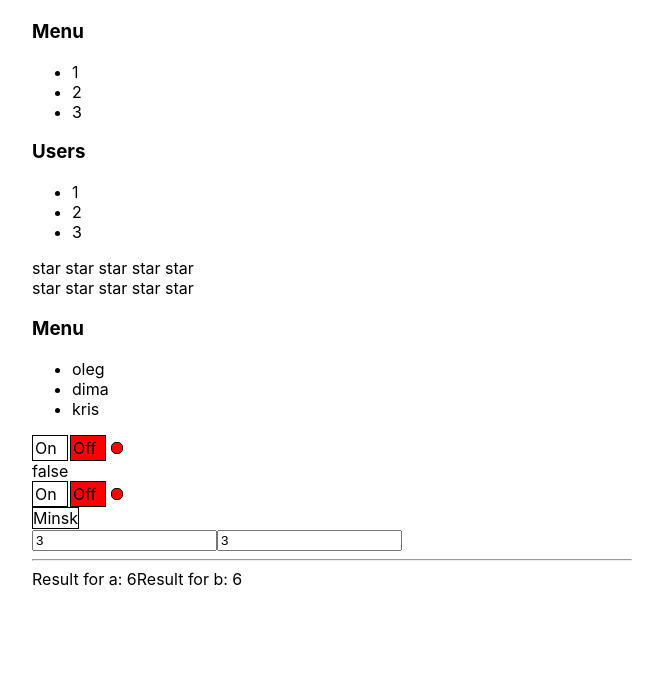
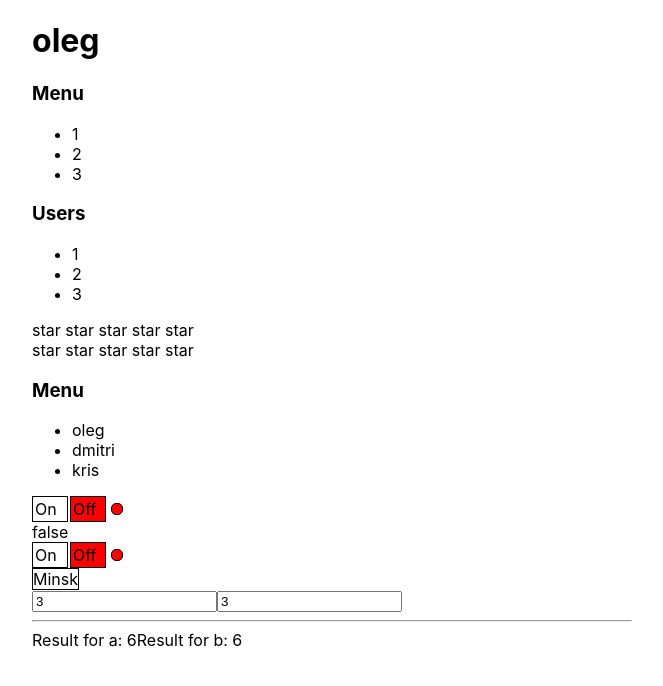
Before and after one commit to oleg-lego-lego/-kabzda_react, a React (Create React App) app: page / in a window 1280 px wide. Shown: the top 686 px of the page, without its empty margins (308-971 px from the left). Built offline with nearby package versions, Linux system fonts and the light colour scheme.

Commit message:
removed errors

```diff
--- a/src/App.tsx
+++ b/src/App.tsx
@@ -24,6 +24,7 @@ function App() {
 
     return (
         <div className={"App"}>
+            <PageTitle title={'oleg'}/>
             <UncontrolledAccordion titleValue={"Menu"}/>
             <UncontrolledAccordion titleValue={"Users"}/>
             <UncontrolledRating/>
@@ -31,7 +32,7 @@ function App() {
             <Accordion titleValue={"Menu"} collapsed={accordionCollapsed}
                        onChange={() => setAccordionCollapsed(!accordionCollapsed)}
                        items={[{title: 'oleg', value: 1},
-                           {title: 'dima', value: 2},
+                           {title: 'dmitri', value: 2},
                            {title: 'kris', value: 3}]}
                        onClick={() => {
                        }}/>
--- a/src/components/UseMemo/UseMemo.tsx
+++ b/src/components/UseMemo/UseMemo.tsx
@@ -4,7 +4,7 @@ export const DifficultUseMemo = () => {
     const [a, setA] = useState<number>(3)
     const [b, setB] = useState<number>(3)
 
-    let resultA = 1;
+    let resultA;
     let resultB = 1;
 
     resultA = useMemo(() => {
```
